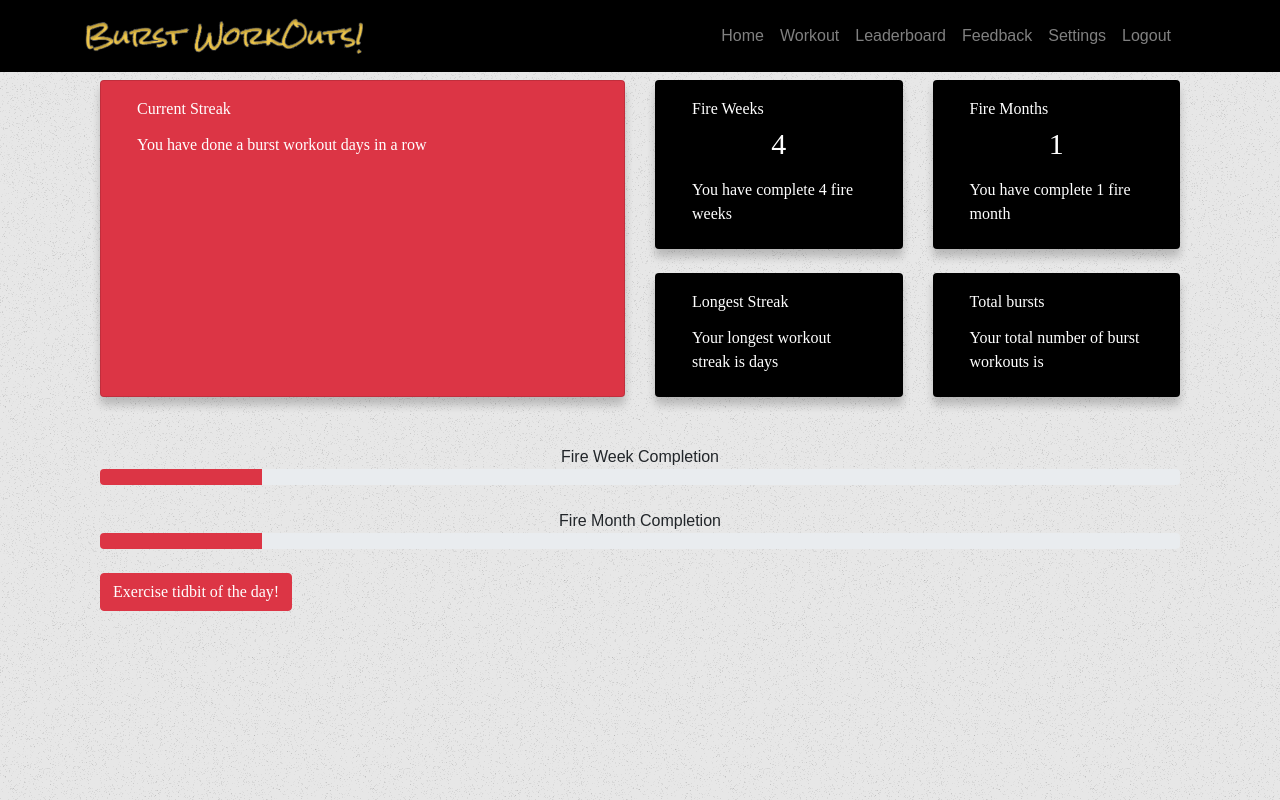
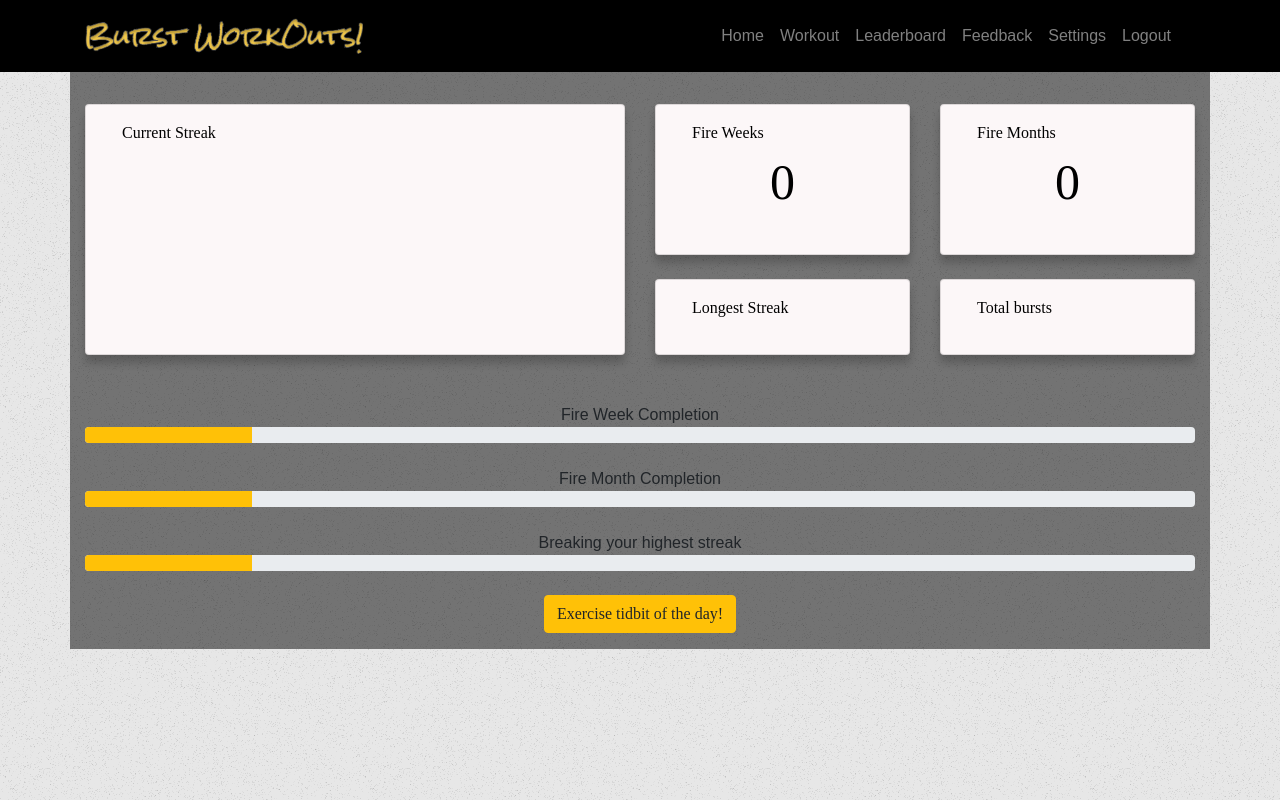
Before and after one commit to clarktyra/burst-workouts, a React (Create React App) app in the folder client/: page /home in a window 1280 px wide. Built offline with nearby package versions, Linux system fonts and the light colour scheme; no server answers; sample sign-in values are in the browser's storage.

Commit message:
added progress bar for breaking highest streak, centered tip button

```diff
--- a/client/src/pages/Home.js
+++ b/client/src/pages/Home.js
@@ -10,7 +10,12 @@ import { tidbits } from '../utils/exercise-tidbits-data';
 
 
 const titleStyle = {
-  fontSize: '30px',
+  fontSize: '50px',
+  textAlign: 'center'
+}
+
+const title1Style = {
+  fontSize: '175px',
   textAlign: 'center'
 }
 
@@ -18,6 +23,10 @@ const cardStyle = {
   height: '100%'
 }
 
+const buttonStyle = {
+  display: 'flex',
+  justifyContent: 'center'
+}
 
 
 class Home extends Component {
@@ -69,7 +78,8 @@ class Home extends Component {
       <div>
         <div className="container">
 
-          <div className="container">
+
+        <br />
             <h1 style={titleStyle} id="welcomeTitle"> {this.state.username.toUpperCase()}</h1>
 
             <div className="row">
@@ -78,8 +88,8 @@ class Home extends Component {
                 <Card id="middle-card" className="card" style={cardStyle}>
                   <CardBody>
                   <CardSubtitle>Current Streak</CardSubtitle>
-                    <CardTitle style={titleStyle}>{this.state.currentDaysInRow}</CardTitle>
-                    <CardText> You have done a burst workout {this.state.currentDaysInRow} {(this.state.currentDaysInRow) == 1 ? " day " : " days "} in a row</CardText>
+                    <CardTitle style={title1Style}>{this.state.currentDaysInRow}</CardTitle>
+                    {/*<CardText> You have done a burst workout {this.state.currentDaysInRow} {(this.state.currentDaysInRow) == 1 ? " day " : " days "} in a row</CardText> */}
                   </CardBody>
                 </Card>
               </div>
@@ -90,8 +100,10 @@ class Home extends Component {
                 <Card id="first-card" className="card">
                 <CardBody>
                 <CardSubtitle>Fire Weeks</CardSubtitle>
-                  <CardTitle style={titleStyle}>4</CardTitle>
+                  <CardTitle style={titleStyle}>0</CardTitle>
+                  {/*
                   <CardText>You have complete 4 fire weeks </CardText>
+                  */}
                   </CardBody>
                 </Card>
               </div>
@@ -99,8 +111,10 @@ class Home extends Component {
                  <Card id="last-card" className="card">
                  <CardBody>
                  <CardSubtitle>Fire Months</CardSubtitle>
-                  <CardTitle style={titleStyle}>1</CardTitle>
+                  <CardTitle style={titleStyle}>0</CardTitle>
+                  {/*
                   <CardText>You have complete 1 fire month</CardText>
+                  */}
                   </CardBody>
             </Card>
               </div>
@@ -112,7 +126,9 @@ class Home extends Component {
                   <CardBody>
                   <CardSubtitle>Longest Streak</CardSubtitle>
                     <CardTitle style={titleStyle}>{this.state.highestDaysInRow}</CardTitle>
+                    {/*
                     <CardText> Your longest workout streak is {this.state.highestDaysInRow} {(this.state.highestDaysInRow) == 1 ? " day " : " days "}</CardText>
+                    */}
                   </CardBody>
                 </Card>
               </div>
@@ -122,7 +138,9 @@ class Home extends Component {
                   <CardBody>
                   <CardSubtitle>Total bursts</CardSubtitle>
                     <CardTitle style={titleStyle}>{this.state.totalDaysInRow}</CardTitle>
+                    {/*
                     <CardText> Your total number of burst workouts is {this.state.totalDaysInRow}</CardText>
+                    */}
                   </CardBody>
                 </Card>
               </div>
@@ -134,12 +152,17 @@ class Home extends Component {
             <br/>
             <br/>
             <div className="text-center">Fire Week Completion</div>
-            <Progress color="danger" value={15}/>
+            <Progress color="warning" value={15}/>
             <br/>
             <div className="text-center">Fire Month Completion</div>
-            <Progress color="danger" value={15}/>
+            <Progress color="warning" value={15}/>
             <br/>
-            <Button className="homeButtons" color="danger" onClick={this.toggle} style={{ marginBottom: '1rem' }}>Exercise tidbit of the day!</Button>
+            <div className="text-center">Breaking your highest streak</div>
+            <Progress color="warning" value={15}/>
+            <br/>
+            <div style={buttonStyle}>
+
+            <Button className="homeButtons" color="warning" onClick={this.toggle} style={{ marginBottom: '1rem' }}>Exercise tidbit of the day!</Button>
           <Collapse isOpen={this.state.collapse}>
             <Card>
               <CardTitle style={titleStyle}>{this.state.title}</CardTitle>
@@ -150,8 +173,9 @@ class Home extends Component {
               </CardBody>
             </Card>
           </Collapse>
+          </div>
 
-          </div>
+
 
 
 
--- a/client/src/pages/styles/Home.css
+++ b/client/src/pages/styles/Home.css
@@ -1,23 +1,26 @@
 #first-card {
-    background: black;
+    color: black;
+    background: #fcf7f8;
     font-family: 'Palatino, serif'
 
 }
 #middle-card {
-    background: #dc3545;
-    font-family: 'Palatino, serif'
+
+    font-family: 'Palatino, serif';
+
 
 }
 #last-card {
-    background: black;
+    color: black;
+    background: #fcf7f8;
     font-family: 'Palatino, serif'
 
 
 }
 
 .card {
-    background: black;
-    color:white;
+    color: black;
+    background: #fcf7f8;
     box-shadow: 0 8px 8px 0 rgba(0,0,0,0.2);
     padding: 2px 16px;
     font-family: 'Palatino, serif'
@@ -25,6 +28,10 @@
 
 }
 
+.container{
+    background: rgba(0, 0, 0, 0.5);
+}
+
 #welcomeTitle, .homeButtons {
     font-family: 'Palatino, serif'
 }
```
